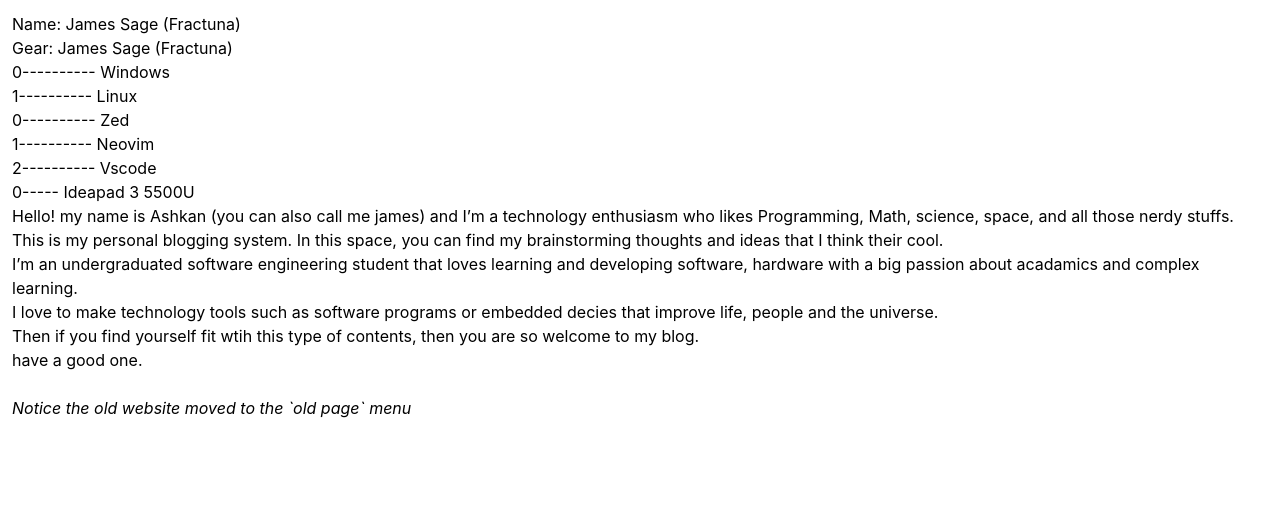
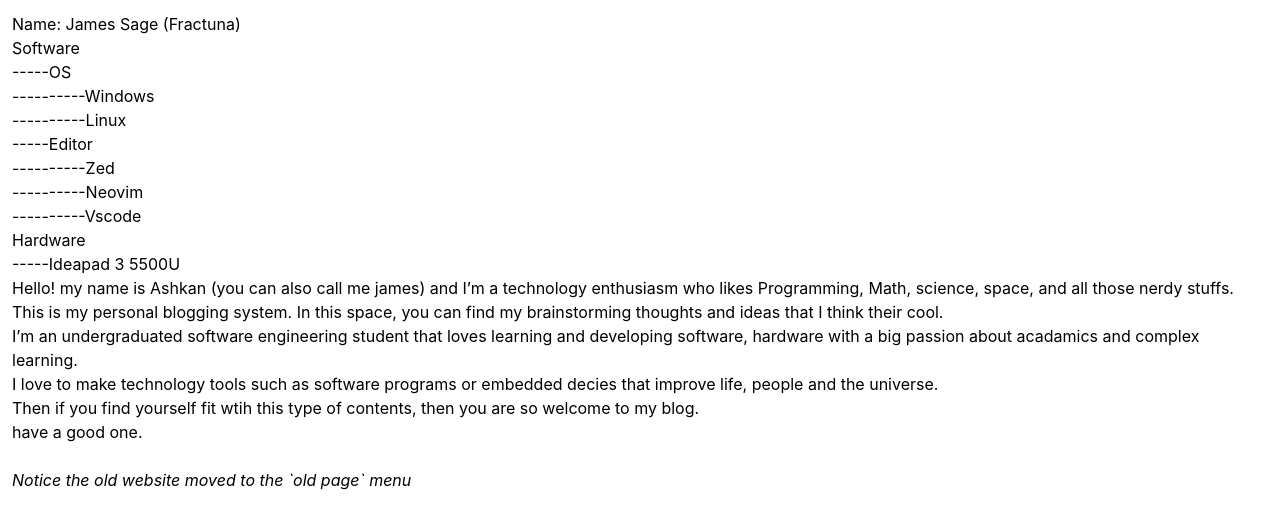
Before and after one commit to fractuna/Persona, a React (Vite) app: page / in a window 1280 px wide. Both pictures are taken after a click on the link "about". Shown: the top 528 px of the page. Built offline with nearby package versions, Linux system fonts and the light colour scheme.

Commit message:
Sync Commit

```diff
--- a/src/components/About.tsx
+++ b/src/components/About.tsx
@@ -1,8 +1,7 @@
-import React, { Fragment, type ReactNode } from "react";
+import { Fragment, type ReactNode } from "react";
 import strings from "../data/strings.json";
 
 export default function () {
-	const base_text = "-";
 	function parseString(text: string): ReactNode {
 		return text.split("\n").map((line, index) => (
 			<Fragment key={index}>
@@ -15,20 +14,27 @@ export default function () {
 	function recursiveTree(root: Object, depth: number): ReactNode {
 		{
 			return Object.entries(root).map(([key, value]) => {
-				console.log(key, "-", value);
+				// console.log(key, "-", value);
 				if (
 					Object.keys(value).length > 0 &&
 					typeof value !== "string"
 				) {
-					return recursiveTree(value, depth + 1);
+					let node = recursiveTree(value, depth + 1);
+					return (
+						<div key={key}>
+							<p>
+								{"-".repeat(depth * 5)}
+								{key}
+							</p>
+							<p>{node}</p>
+						</div>
+					)
 				}
 
 				return (
 					<div key={key}>
 						<p>
-							{key}
 							{"-".repeat(depth * 5)}
-							{"    "}
 							{value}
 						</p>
 					</div>
@@ -48,7 +54,7 @@ export default function () {
 	return (
 		<div className="m-3">
 			<p>Name: {strings.name}</p>
-			<p>Gear: {strings.name}</p>
+			{/*<p>Gear: {}</p>*/}
 			{parseObjectToTree(strings.Gear)}
 			<p>{parseString(strings.about)}</p>
 			<p className="italic">
```
